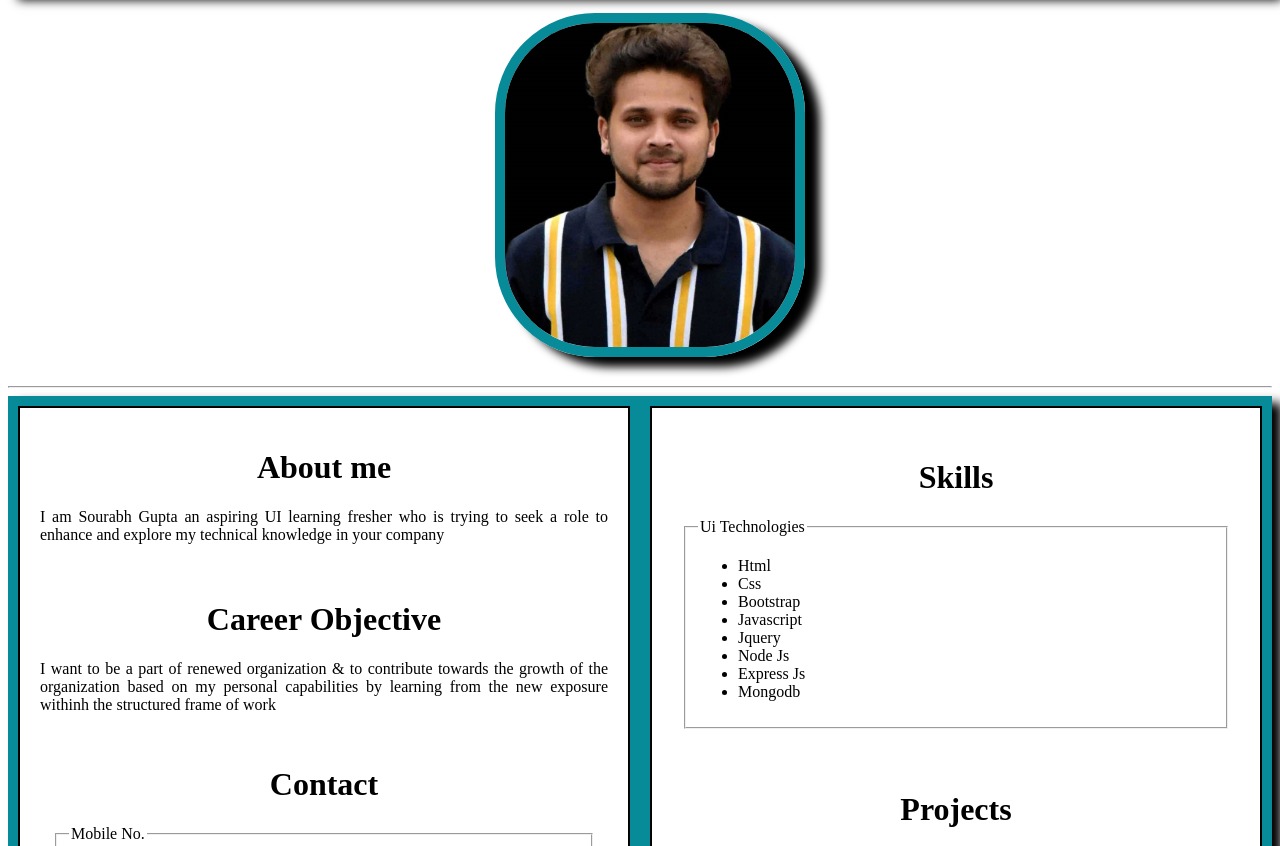
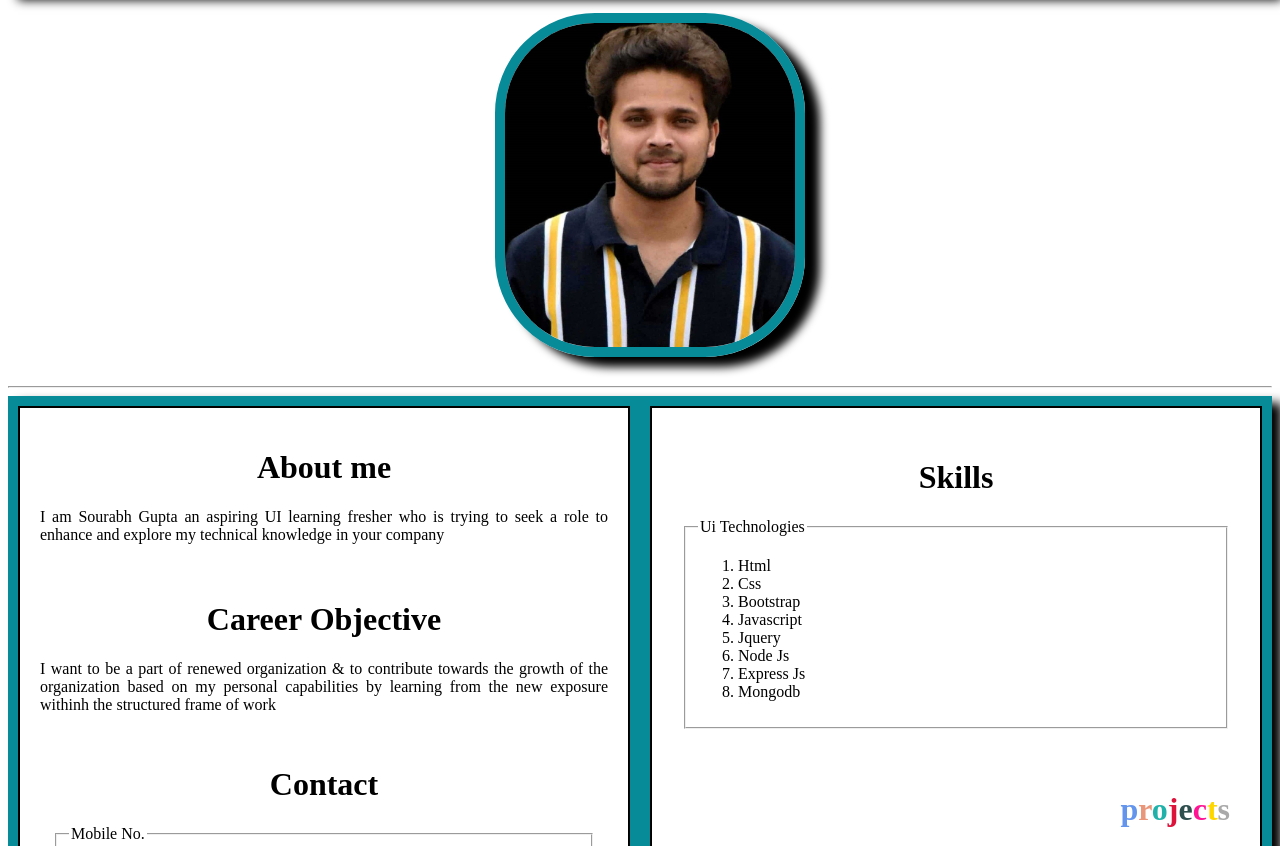
Before and after one commit to sourabh1625/my_resume, a plain HTML site: page index.html in a window 1280 px wide. Shown: the part 94-940 px from the top of the page. Drawn offline with Linux system fonts and the light colour scheme.

Commit message:
resume_2 index.html

```diff
--- a/index.html
+++ b/index.html
@@ -180,7 +180,7 @@
                     <h1 style="text-align: center;">Skills</h1>
                      <fieldset>
                         <legend>Ui Technologies</legend>
-                        <ul>
+                        <ol>
                             <li>Html</li>
                             <li>Css</li>
                             <li>Bootstrap</li>
@@ -189,12 +189,12 @@
                             <li>Node Js</li>
                             <li>Express Js</li>
                             <li>Mongodb</li>
-                        </ul>
+                        </ol>
                      </fieldset>
                 </div>
 
                 <div style="padding: 20px;">
-                    <h1  style="text-align: center;">Projects</h1>
+                    <h1  style="text-align: center;"><marquee behavior="alternate"><span style="color: cornflowerblue;">p</span><span style="color: darksalmon;">r</span><span style="color: lightseagreen;">o</span><span style="color: crimson;">j</span><span style="color:darkslategrey;">e</span><span style="color: deeppink;">c</span><span style="color: gold;">t</span><span style="color: darkgrey;">s</span></marquee></h1>
                     <div class="project_div">
                         <fieldset class="pro">
                             <legend>Projects</legend>
```
